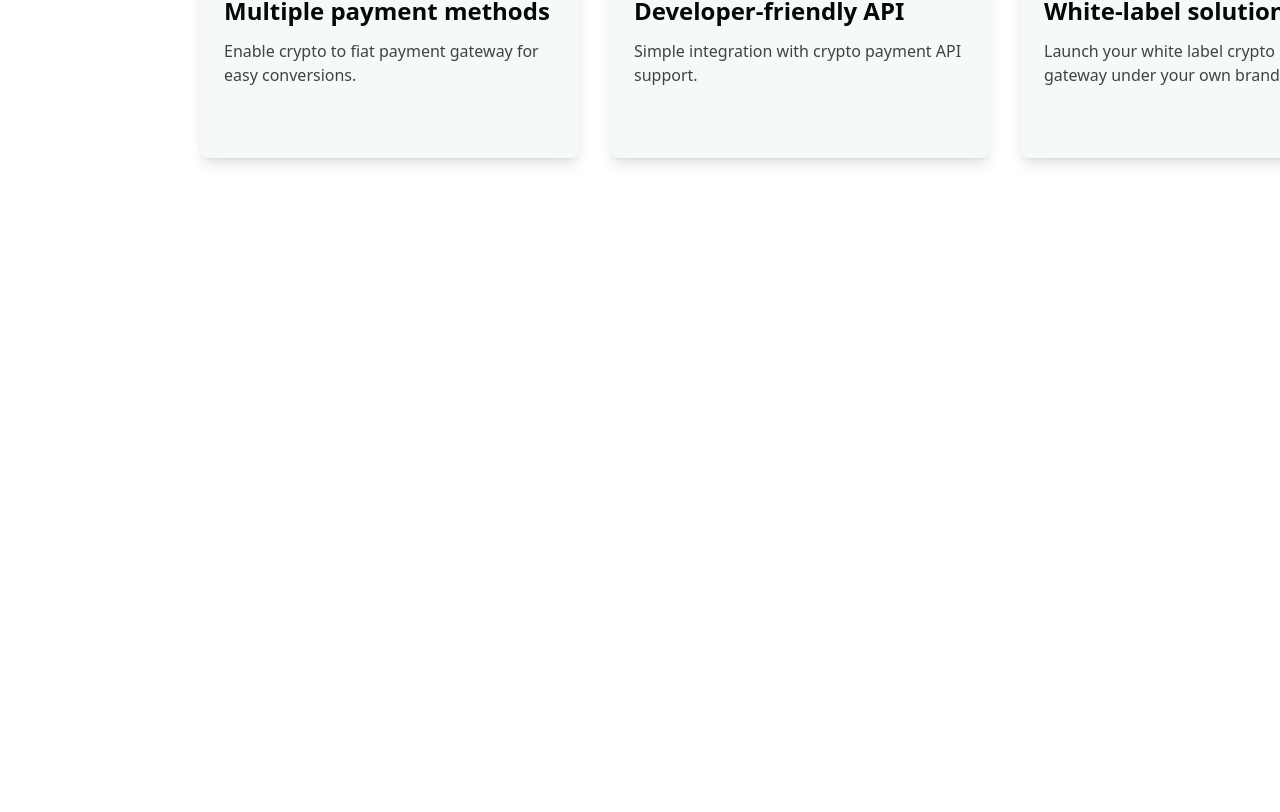
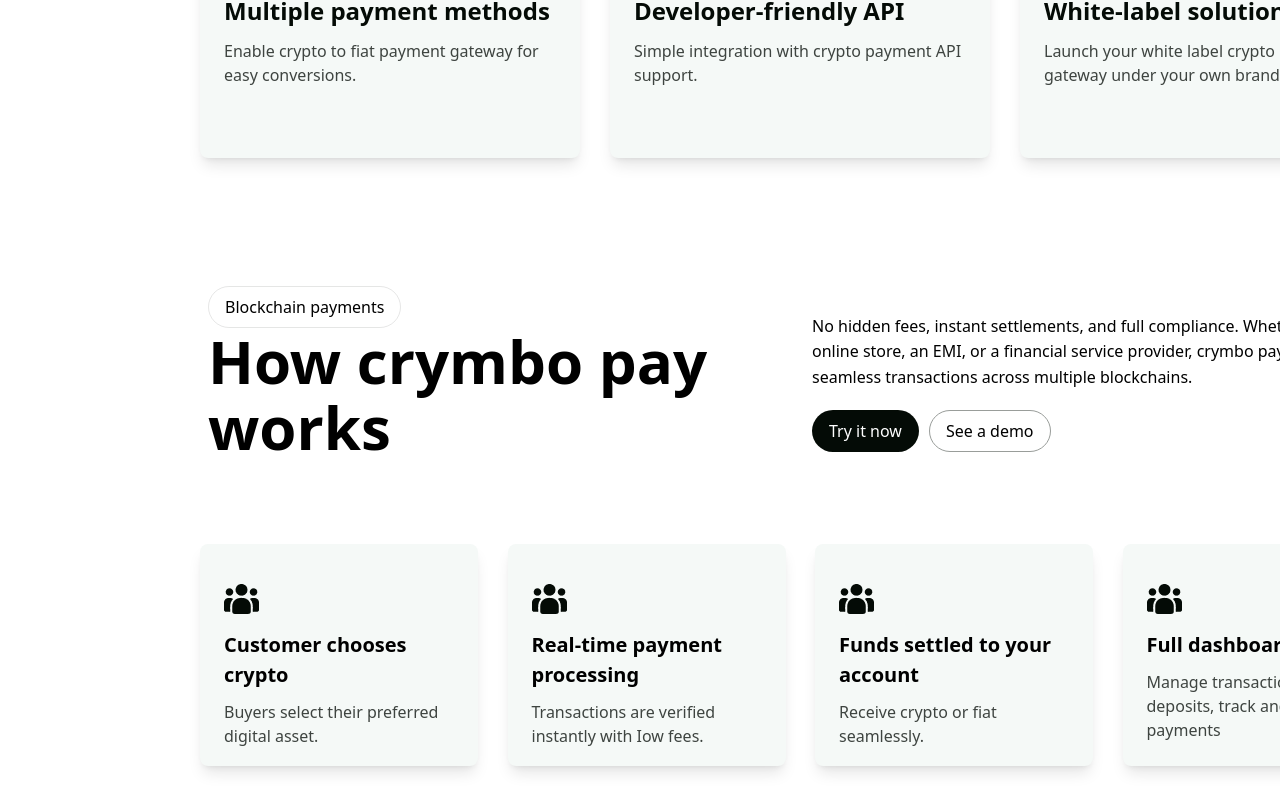
Before and after one commit to sabrinara/CRYMBO-Task, a Next.js app: page / in a window 1280 px wide. Shown: the part 1751-2563 px from the top of the page. Before the commit the page ends 1997 px from the top, so only its background shows below. Built offline with nearby package versions, Linux system fonts and the light colour scheme.

Commit message:
Ho crymbo pay work design done for large device

```diff
--- /dev/null
+++ b/app/components/howcrymbopaywork/BelowCard.tsx
@@ -0,0 +1,57 @@
+import Image from "next/image";
+
+
+const BelowCard = () => {
+    const data = [
+        {
+            id: 1,
+            title: "Customer chooses crypto",
+            details: "Buyers select their preferred digital asset.",
+        },
+        {
+            id: 2,
+            title: "Real-time payment processing",
+            details: "Transactions are verified instantly with Iow fees.",
+        },
+        {
+            id: 3,
+            title: "Funds settled to your account",
+            details: "Receive crypto or fiat seamlessly.",
+        },
+        {
+            id: 4,
+            title: "Full dashboard control",
+            details: "Manage transactions, deposits, track and analyze payments",
+        }
+    ];
+    return (
+        <div className="flex flex-col justify-center w-[1200px] md:my-16">
+             <div className="grid grid-cols-2 md:grid-cols-4 gap-[30px]">
+                            {data.map((card) => (
+
+                                <div
+                                    key={card.id}
+                                    className=" bg-[#F5F9F7] p-6 rounded-lg shadow-lg hover:shadow-xl hover:bg-white transition-shadow duration-300 w-[278px] h-[222px]"
+                                >
+                                    <div className="flex justify-start items-start py-4">
+
+                                        <div className=" ">
+                                            <Image
+                                                src="/Howcrymbopaywork/icon.png"
+                                                alt={card.title}
+                                                width={35}
+                                                height={30}
+                                            />
+                                        </div></div>
+                                   <div className="flex flex-col justify-center gap-[10px]">
+                                   <h3 className="text-[20px] font-semibold text-[#000000]">{card.title}</h3>
+                                   <p className="text-[16px] text-[#3E4440]">{card.details}</p>
+                                   </div>
+                                </div>
+                            ))}
+                        </div>
+        </div>
+    );
+};
+
+export default BelowCard;
--- /dev/null
+++ b/app/components/howcrymbopaywork/HowCrymboPayWork.tsx
@@ -0,0 +1,16 @@
+
+import BelowCard from "./BelowCard";
+
+import UpperSection from "./UpperSection";
+
+
+const HowCrymboPayWork = () => {
+    return (
+        <div className="flex flex-col justify-center items-center my-[140px]">
+           <UpperSection/>
+            <BelowCard/>
+        </div>
+    );
+};
+
+export default HowCrymboPayWork;
--- /dev/null
+++ b/app/components/howcrymbopaywork/LeftTitle.tsx
@@ -0,0 +1,16 @@
+
+
+const LeftTitle = () => {
+    return (
+        <div className="flex flex-col justify-start items-center">
+            <div className="w-[380px] h-[194px]">
+            <button className=' py-2 px-4 rounded-full text-[16px] border border-[#040B061A]'>
+            Blockchain payments
+            </button>
+            <h1 className="w-[500px] text-[60px] leading-[110.00000001%] font-semibold">How crymbo pay works</h1>
+            </div>
+        </div>
+    );
+};
+
+export default LeftTitle;
--- /dev/null
+++ b/app/components/howcrymbopaywork/RightPara.tsx
@@ -0,0 +1,19 @@
+
+
+const RightPara = () => {
+    return (
+        <div className="flex flex-col items-start justify-center gap-[20px] w-[580px] h-[194px]">
+            <p className="text-[16px] leading-[160%]">No hidden fees, instant settlements, and full compliance. Whether you're an online store, an EMI, or a financial service provider, crymbo pay ensures seamless transactions across multiple blockchains.</p>
+            <div className="flex justify-between items-center gap-[10px]">
+                <button className='bg-[#040B06] py-2 px-4 rounded-full text-[16px] border border-[#040B061A] text-white'>
+                    Try it now
+                </button>
+                <button className=' py-2 px-4 rounded-full text-[16px] border border-[#999D9A] '>
+                    See a demo
+                </button>
+            </div>
+        </div>
+    );
+};
+
+export default RightPara;
--- /dev/null
+++ b/app/components/howcrymbopaywork/UpperSection.tsx
@@ -0,0 +1,16 @@
+import React from 'react';
+import LeftTitle from './LeftTitle';
+import RightPara from './RightPara';
+
+const UpperSection = () => {
+    return (
+        <div className='flex justify-between items-center gap-56'>
+
+                <LeftTitle/>
+                <RightPara/>
+
+        </div>
+    );
+};
+
+export default UpperSection;
--- a/app/components/whyChoosecrymbo/Card.tsx
+++ b/app/components/whyChoosecrymbo/Card.tsx
@@ -51,7 +51,7 @@ const Card = () => {
             <h1 className="text-[60px] text-center font-semibold">
                 Why choose crymbo pay?
             </h1>
-            <div className="grid grid-cols-1 sm:grid-cols-2 lg:grid-cols-3 gap-[30px]">
+            <div className="grid grid-cols-2 md:grid-cols-3 gap-[30px]">
                 {data.map((card) => (
 
                     <div
--- a/app/page.tsx
+++ b/app/page.tsx
@@ -1,4 +1,5 @@
 import BannerLayout from "./components/banner/BannerLayout";
+import HowCrymboPayWork from "./components/howcrymbopaywork/HowCrymboPayWork";
 import WhyChooseCrymbo from "./components/whyChoosecrymbo/WhyChooseCrymbo";
 
 
@@ -7,8 +8,9 @@ import WhyChooseCrymbo from "./components/whyChoosecrymbo/WhyChooseCrymbo";
 export default function Home() {
   return (
     <div className="w-[1600px]">
-   <BannerLayout/>
-   <WhyChooseCrymbo/>
+      <BannerLayout />
+      <WhyChooseCrymbo />
+      <HowCrymboPayWork />
     </div>
   );
 }
```
Also changed, not shown: public/Howcrymbopaywork/icon.png (added), public/WhoCrymo/bg.png (added).
